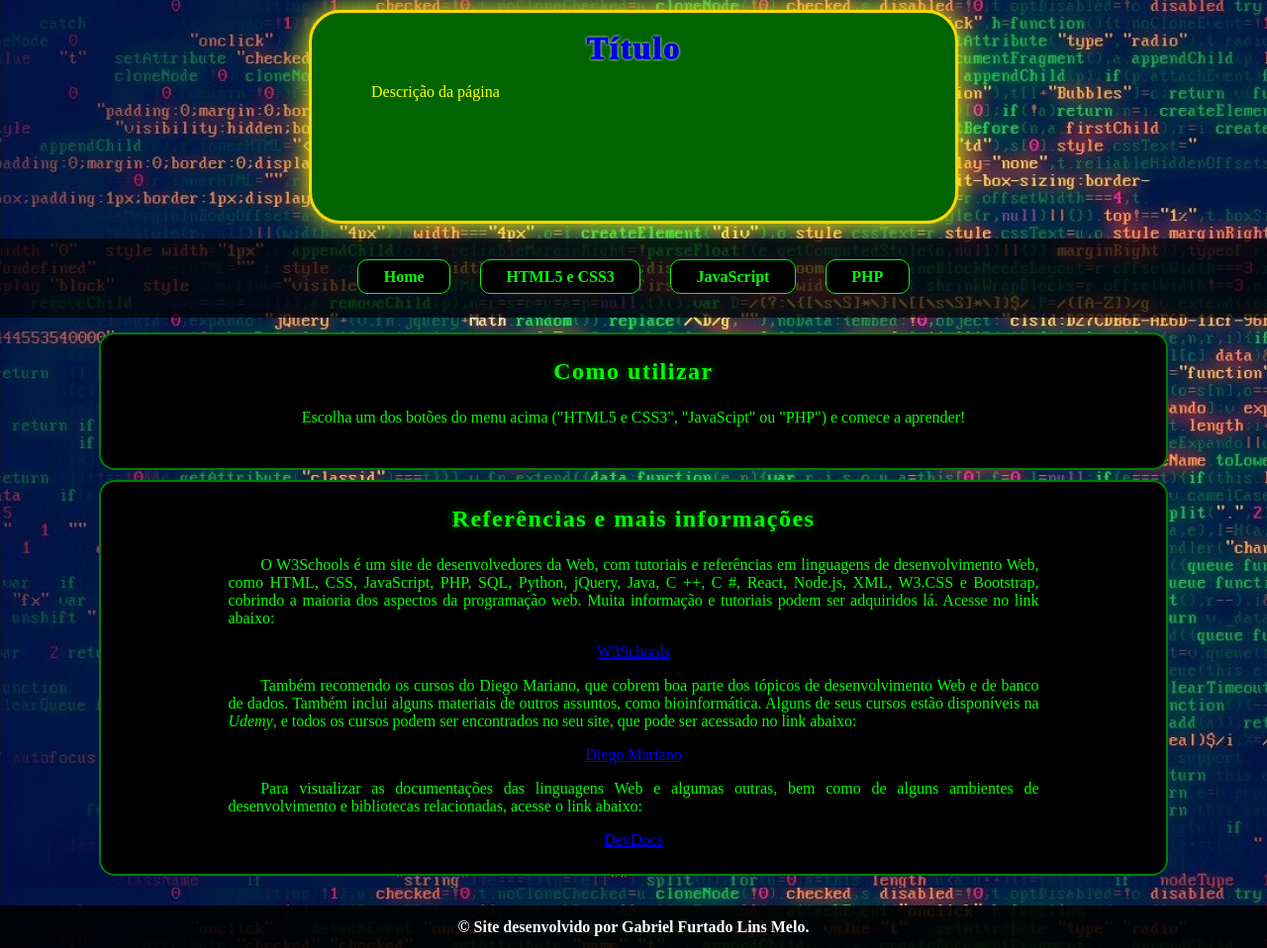
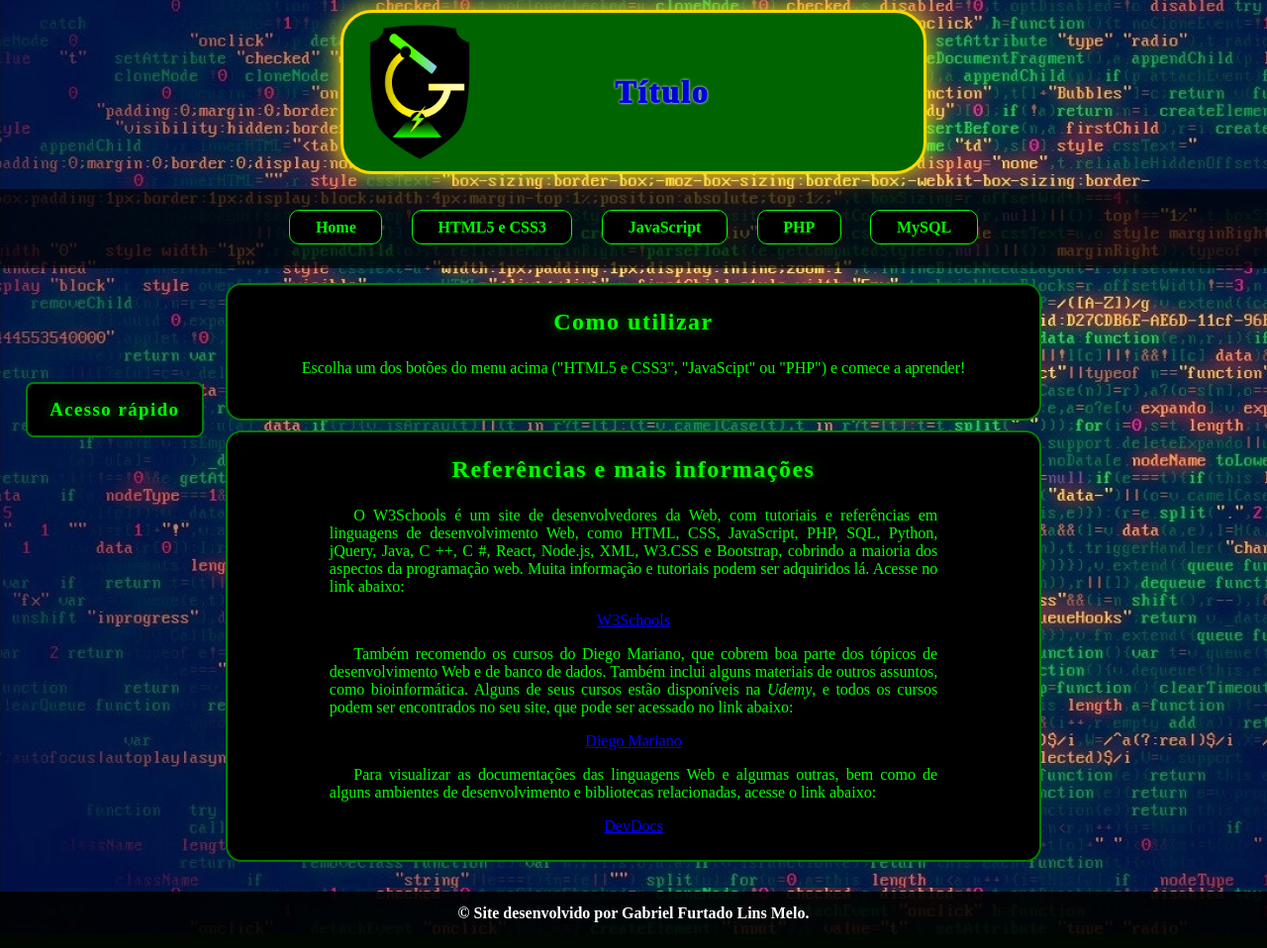
Before and after one commit to GabrielLins64/Web_Development, a PHP site: page / in a window 1280 px wide. Shown: the whole page at 99% size. Run offline with PHP 8.4, Linux system fonts and the light colour scheme.

Commit message:
Added a sidebar

```diff
--- a/Introdução ao Desenvolvimento Web/HTML5 e CSS3/header.html
+++ b/Introdução ao Desenvolvimento Web/HTML5 e CSS3/header.html
@@ -2,7 +2,7 @@
 <html>
 <head>
 	<meta charset="utf-8">
-	<title>Página de Introdução ao HTML 5</title>
+	<title>Página de Introdução ao Desenvolvimento Web</title>
 	<link rel="shortcut icon" href="HTML5 e CSS3/Imagens/g.ico" />
 	<style>
 		body {
@@ -14,15 +14,29 @@
 	<link rel="stylesheet" href="HTML5 e CSS3/style.css">
 </head>
 <body>
-	<header id="brasil_header">
-		<h1 id="brasil_h1">Título</h1>
-		<p id="page_description" class="organized_text" style="color: yellow; max-width: 90%">Descrição da página</p>
+	<header id="brasil_header" style="text-align: center;">
+		<div style="float: left; width: 25%;">
+			<img src="HTML5 e CSS3/Imagens/g.png" height="150" style="max-width: 100%; width: auto;">
+		</div>
+		<div style="display: table; float: left; height: 100%; width: 60%">
+			<h1 id="brasil_h1" style="display: table-cell; vertical-align: middle;">Título</h1>
+		</div>
 	</header>
-	<hr>
+	<hr style="clear: both">
 	<div class="menu">
 		<a href="?i=home">Home</a>
 		<a href="?i=html_css">HTML5 e CSS3</a>
 		<a href="?i=javascript">JavaScript</a>
 		<a href="?i=php">PHP</a>
+		<a href="?i=mysql">MySQL</a>
 	</div>
 	<hr>
+	<div class="sidebar">
+		<h3 class="glowing_green">Acesso rápido</h3>
+	</div>
+
+<script>
+	function headerText(title) {
+		document.getElementById("brasil_h1").innerHTML = title;
+	};
+</script>
--- a/Introdução ao Desenvolvimento Web/HTML5 e CSS3/html_index.html
+++ b/Introdução ao Desenvolvimento Web/HTML5 e CSS3/html_index.html
@@ -1,3 +1,7 @@
+<script>
+	headerText("HTML 5 e CSS 3");
+</script>
+
 <div class="brasil_div">
 <!--
 The <div> tag defines a division or a section in an HTML document. The <div> tag is used as a container for HTML elements - which is then styled with CSS or manipulated with JavaScript. The <div> tag is easily styled by using the class or id attribute. Any sort of content can be put inside the <div> tag!
--- a/Introdução ao Desenvolvimento Web/HTML5 e CSS3/style.css
+++ b/Introdução ao Desenvolvimento Web/HTML5 e CSS3/style.css
@@ -79,7 +79,7 @@ a:visited {color: purple;} /* Visited link color */
 	border: 1px solid #00FF00;
 }
 .brasil_div {
-	width: 80%; /* Largura (manter percentual torna a página dinâmica no redimensionamento do browser) */
+	width: 60%; /* Largura (manter percentual torna a página dinâmica no redimensionamento do browser) */
 	background-color: black; /* Cor do fundo (do div) */
 	margin: 5px auto 5px auto; /* Margem: Espaço externo entre o container e o que está fora; */
 	padding: 2%; /* Padding: Espaço interno entre o container e o que está dentro; */
@@ -117,6 +117,24 @@ a:visited {color: purple;} /* Visited link color */
     display: block;
     clear: both;
 }
+.sidebar {
+	width: 13%;
+	position: fixed;
+	margin: 2%;
+	padding: 5px;
+	top: 45%;
+	text-align: center;
+	background-color: black;
+	border: 2px solid green;
+	border-radius: 8px;
+}
+.glowing_green {
+	color: #00FF00;
+	text-align: center;
+	letter-spacing: 1.5px;
+	margin: 10px;
+	text-shadow: 0 0 10px green;
+}
 
 /* ~~~~~~~~~~~~~~~~~~~~~~~~~~~~~~~~~~~~~~~~~~~~~~~~~~~~~~~~~~~~~~~~~~~~~~~~~~~~~~~~~~~ */
 /* The selectors below, starting with a hashtag (#), stands for ids */
@@ -125,11 +143,12 @@ a:visited {color: purple;} /* Visited link color */
 /* A tag can call an id by using <tag id="brasil_header">, for instance. */
 
 #brasil_header {
-	height: 200px;
-	width: 50%;
+	height: 150px;
+	width: 45%;
+	min-width: 400px;
 	background-color: darkgreen;
 	margin: 10px auto 10px auto;
-	text-align: center;
+	/*text-align: center;*/
 	padding: 5px 5px 5px 5px;
 	border: 3px solid gold;
 	border-radius: 32px;
@@ -138,6 +157,7 @@ a:visited {color: purple;} /* Visited link color */
 #brasil_h1 {
 	color: #0000DD;
 	letter-spacing: 2px;
+	font-size: 200%;
 	font-weight: 1000;
 	margin: 2% 0 0 0;
 	text-shadow: 0px 0px 3px white;
```
